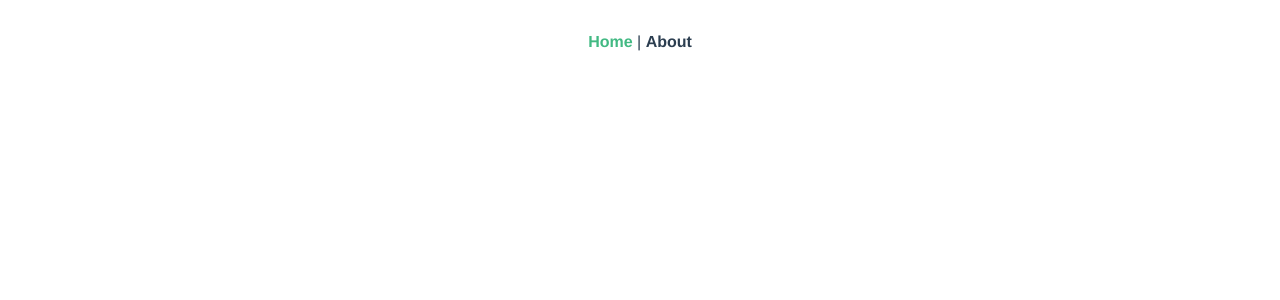
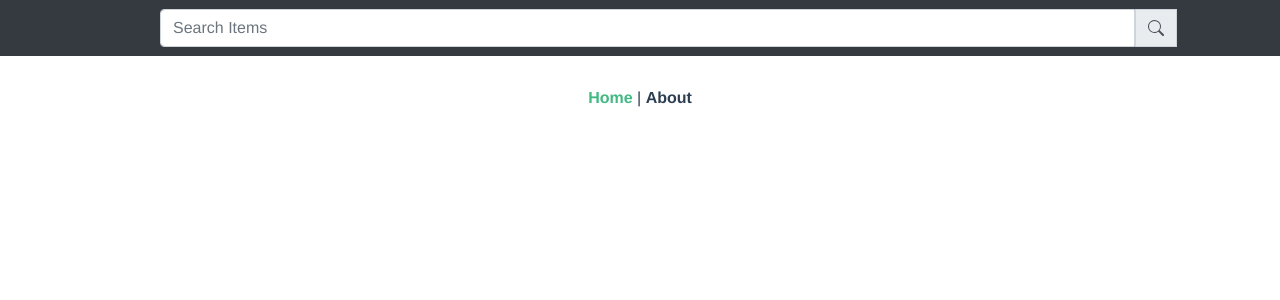
Before and after one commit to AaronGhebretinsae/ecommerce-ui, a Vue app: page / in a window 1280 px wide. Shown: the top 300 px of the page. Built offline with nearby package versions, Linux system fonts and the light colour scheme.

Commit message:
created Navbar view and updated app.vue accordingly.

```diff
--- a/src/App.vue
+++ b/src/App.vue
@@ -1,11 +1,18 @@
 <template>
+  <Navbar/>
   <nav>
     <router-link to="/">Home</router-link> |
     <router-link to="/about">About</router-link>
   </nav>
   <router-view/>
 </template>
+<script>
+import Navbar from "@/components/Navbar.vue"
 
+export default {
+  components: {Navbar},
+}
+</script>
 <style>
 #app {
   font-family: Avenir, Helvetica, Arial, sans-serif;
--- /dev/null
+++ b/src/components/Navbar.vue
@@ -0,0 +1,68 @@
+<template>
+    <nav class="navbar navbar-expand-lg navbar-dark bg-dark">
+      <!-- Navbar content -->
+      <!--    Logo-->
+      <router-link class="navbar-brand" :to="{ name: 'home' }">
+        <img id="logo" src="" />
+      </router-link>
+      <!--    Burger Button-->
+      <button
+        class="navbar-toggler"
+        type="button"
+        data-toggle="collapse"
+        data-target="#navbarSupportedContent"
+        aria-controls="navbarSupportedContent"
+        aria-expanded="false"
+        aria-label="Toggle navigation"
+      >
+        <span class="navbar-toggler-icon"></span>
+      </button>
+      <div class="collapse navbar-collapse" id="navbarSupportedContent">
+        <!--      Search Bar-->
+        <form class="form-inline ml-auto mr-auto">
+          <div class="input-group">
+            <input
+              size="100"
+              type="text"
+              class="form-control"
+              placeholder="Search Items"
+              aria-label="Username"
+              aria-describedby="basic-addon1"
+            />
+            <div class="input-group-prepend">
+              <span class="input-group-text" id="search-button-navbar">
+                <svg
+                  xmlns="http://www.w3.org/2000/svg"
+                  width="16"
+                  height="16"
+                  fill="currentColor"
+                  class="bi bi-search"
+                  viewBox="0 0 16 16"
+                >
+                  <path
+                    d="M11.742 10.344a6.5 6.5 0 1 0-1.397 1.398h-.001c.03.04.062.078.098.115l3.85 3.85a1 1 0 0 0 1.415-1.414l-3.85-3.85a1.007 1.007 0 0 0-.115-.1zM12 6.5a5.5 5.5 0 1 1-11 0 5.5 5.5 0 0 1 11 0z"
+                  />
+                </svg>
+              </span>
+            </div>
+          </div>
+        </form>
+        <!--<router-link :to="{ name: 'Admin' }"> Admin </router-link>-->
+      </div>
+    </nav>
+  </template>
+  <script>
+  export default {
+    name: "Navbar",
+  };
+  </script>
+  <style scoped>
+  #logo {
+    width: 150px;
+    margin-left: 20px;
+    margin-right: 20px;
+  }
+  a {
+    color: white;
+  }
+  </style>
```
